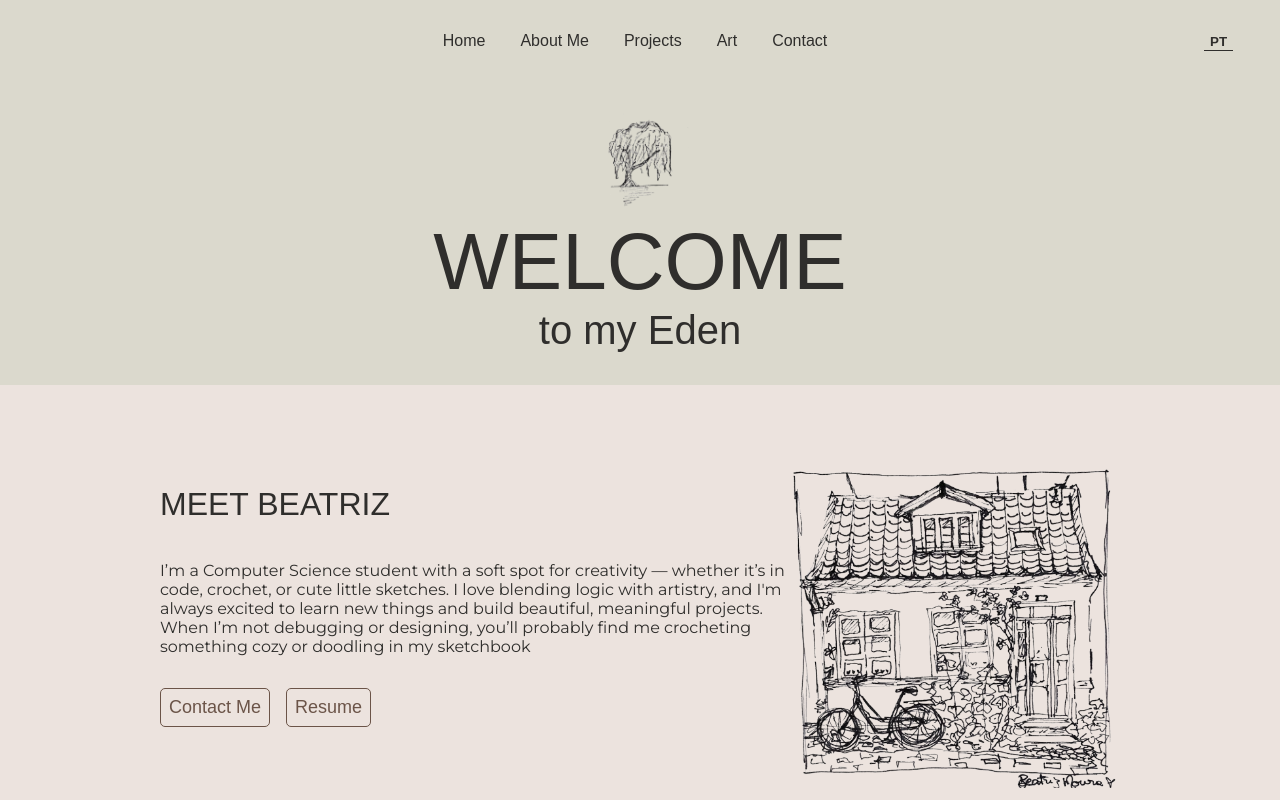
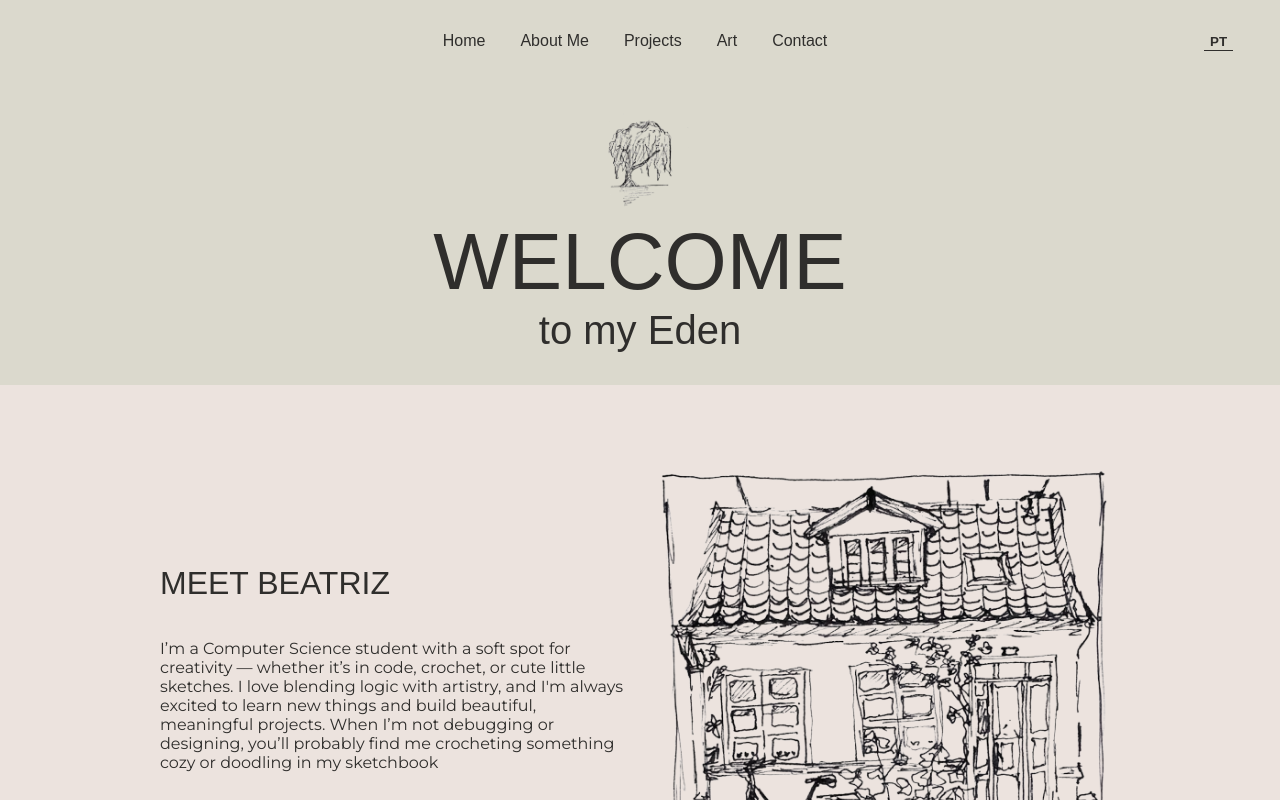
Before and after one commit to gonmbea/eden, a React (Create React App) app: page / in a window 1280 px wide. Shown: the top 800 px of the page. Built offline with nearby package versions, Linux system fonts and the light colour scheme; a web font is replaced by a local one.

Commit message:
styling: about me styling fixes

```diff
--- a/src/Scss/_aboutMe.scss
+++ b/src/Scss/_aboutMe.scss
@@ -12,7 +12,9 @@ body{
         margin: 0 auto;
         padding-top: $navbar-height;
         display: flex;
-        justify-content: space-evenly;
+        // justify-content: center;
+        // justify-content: space-between;
+        gap: 2rem;
 
     }
     &-left{
@@ -20,12 +22,10 @@ body{
         flex-direction: column;
         width: 100%;
         height: auto;
-        // max-height: 400px;
-        // max-width: 450px;
+        align-self: center;
 
         &-buttons{
             display: flex;
-            justify-content: left;
             gap:$button-margin;
 
             button{
@@ -50,11 +50,10 @@ body{
 
     }
     &-right{
+        width: 100%;
         img{
             width: 100%;
             height: auto;
-            // width: auto;
-            // height: 400px;
         }
 
     }
```
